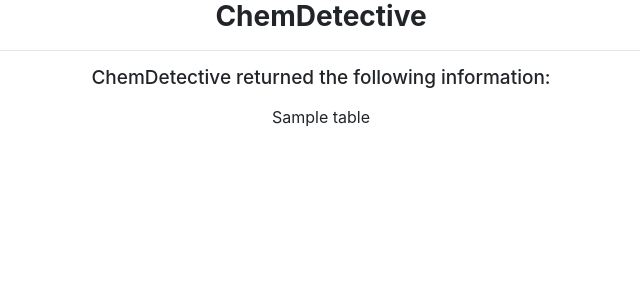
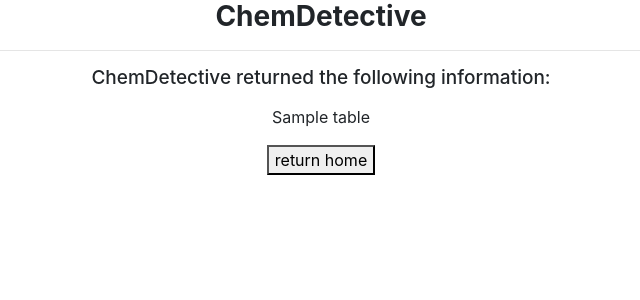
Before and after one commit to inhyuk78/ChemDetective, a Flask app: template templates/result_csv.html in a window 1280 px wide. Shown: the part 46-346 px from the top of the page, without its empty margins (319-959 px from the left). Run offline with Flask 3, Linux system fonts and the light colour scheme; the template is opened without the code that fills it: most values are stand-ins (such as "Sample title", 1, 10 or a date in 2020).

Commit message:
return home buttons added

```diff
--- a/main.py
+++ b/main.py
@@ -32,20 +32,19 @@ def result_smiles():
     smiles = session.get('smiles')
     return_home = request.form.get('return_home')
 
+    if request.method == 'POST' and request.form.get('return_home'):
+        return redirect(url_for('homepage'))
+
     if not smiles:
         return redirect(url_for('homepage'))
 
-    if return_home:
+    mol = input_smiles(smiles)
+    if not mol:
         return redirect(url_for('homepage'))
 
-    mol = input_smiles(smiles)
-
-    if mol:
-        matched_fgs = check_fg_in_mol(mol) # Functional groups present
-        MW = find_mw_in_mol(mol) # Molecular weight
-        img_path = visualize_mol(mol) # Molecule image
-    else:
-        return redirect(url_for('homepage'))
+    matched_fgs = check_fg_in_mol(mol) # Functional groups present
+    MW = find_mw_in_mol(mol) # Molecular weight
+    img_path = visualize_mol(mol) # Molecule image
 
     return render_template(
         'result_smiles.html',
@@ -58,6 +57,9 @@ def result_smiles():
 @app.route('/result-csv', methods=['GET', 'POST'])
 def result_csv():
     file_path = session.get('file_path')
+
+    if request.method == 'POST' and request.form.get('return_home1'):
+        return redirect(url_for('homepage'))
 
     if not file_path or not os.path.exists(file_path):
         return redirect(url_for('homepage'))
@@ -77,7 +79,6 @@ def upload():
     os.makedirs(uploads_folder, exist_ok=True) # creates new if no 'uploads' folder
     file_path = os.path.join(uploads_folder, file.filename) # defines filepath of inserted file
     file.save(file_path) # saves file into defined filepath
-
     session['file_path'] = file_path
     return redirect(url_for('result_csv'))
 
--- a/templates/result_csv.html
+++ b/templates/result_csv.html
@@ -6,5 +6,9 @@
 
 <p><div> {{ table|safe }} </div></p>
 
+<form action="#" method="POST">
+    <p> <button type="submit" name="return_home1" value="1">return home</button> </p>
+</form>
+
 
 {% endblock %}
```
